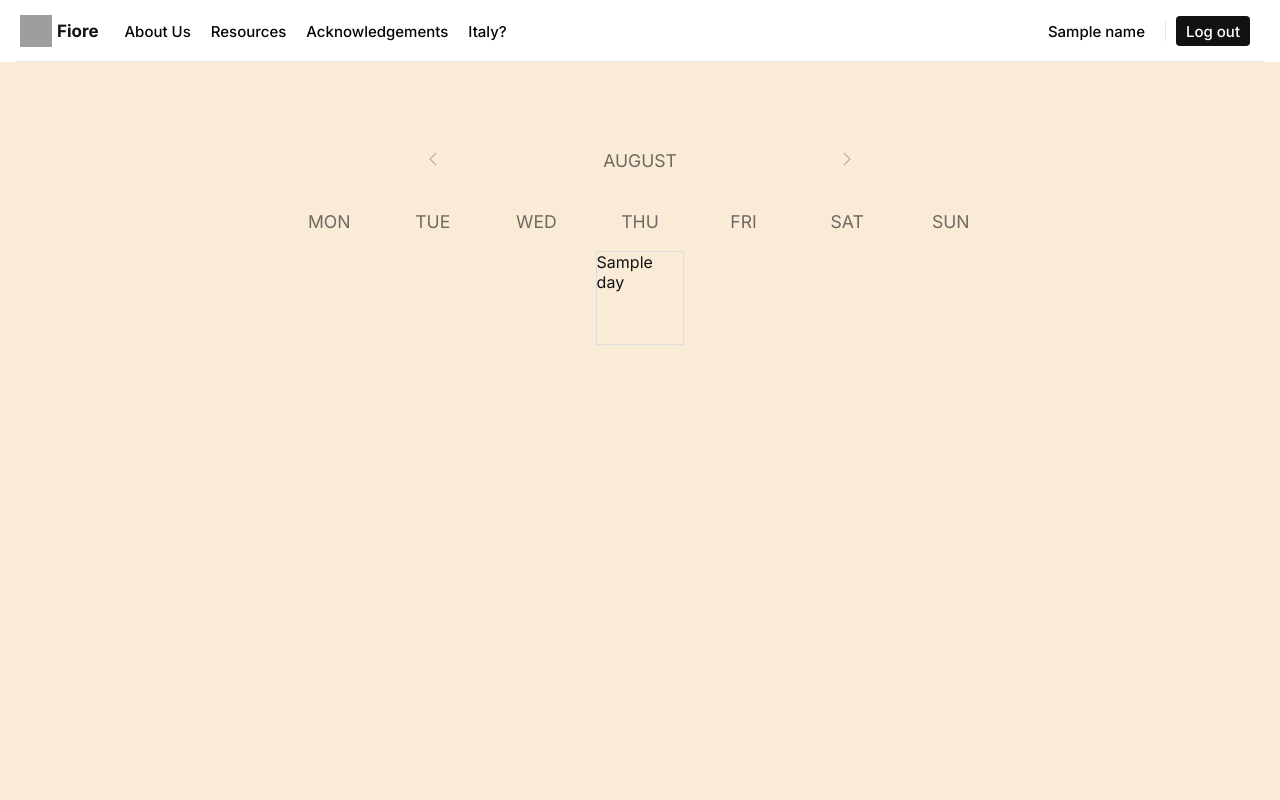
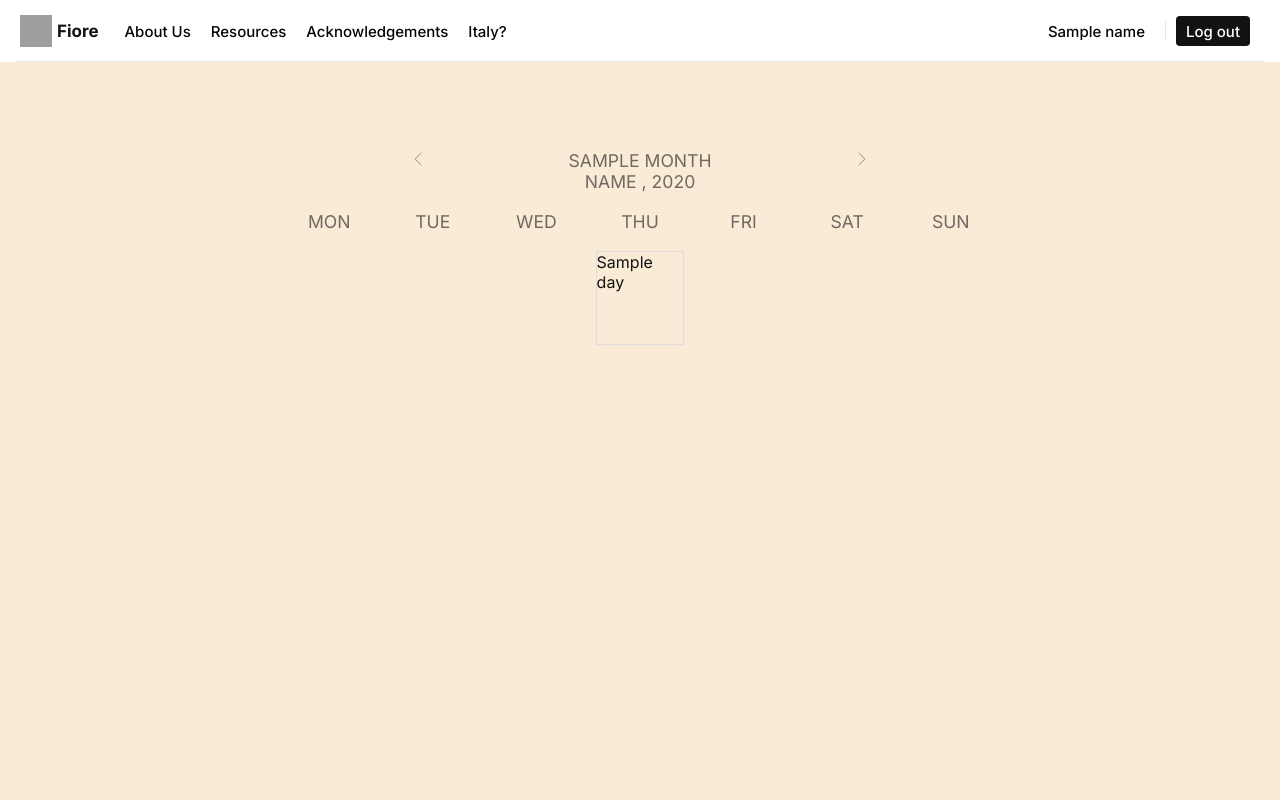
Before and after one commit to tintedwindow/fiore, a Flask app: template templates/home_new.html in a window 1280 px wide. Run offline with Flask 3, Linux system fonts and the light colour scheme; the template is opened without the code that fills it: most values are stand-ins (such as "Sample title", 1, 10 or a date in 2020); some libraries are stand-ins or nearby versions; grey boxes are pictures that could not be loaded.

Commit message:
Month & year scroll

```diff
--- a/app.py
+++ b/app.py
@@ -1,6 +1,7 @@
 import os
 
 import calendar
+from datetime import datetime
 from cs50 import SQL
 from flask import Flask, flash, redirect, render_template, request, session
 from flask_session import Session
@@ -36,16 +37,59 @@ def after_request(response):
     response.headers["Pragma"] = "no-cache"
     return response
 
-@app.route("/home")
+@app.route("/home", methods=["GET", "POST"])
 @login_required
 def home():
 
-    user = db.execute(
-        "SELECT id, username FROM users WHERE id = ?", session["user_id"]
-    )
+    if request.method == "POST":
+        # do the calculation per value and display the form
+        month_updater = int(request.form.get("month_updater"))
 
-    current_cal = calendar.monthcalendar(2024, 4)
-    return render_template("home_new.html", name = user[0]["username"], calander=current_cal)
+
+        if ((session["month"] + month_updater) > 12):
+            session["year"] = session["year"] + 1
+            session["month"] = 1
+
+        elif(((session["month"] + month_updater) < 1)):
+            session["year"] = session["year"] - 1
+            session["month"] = 12
+
+        else:
+            session["month"] = session["month"] + month_updater
+
+        # get new values for templating
+        month_name = calendar.month_name[session["month"]]
+        month = session["month"]
+        year = session["year"]
+
+        current_cal = calendar.monthcalendar(year, session["month"])
+
+        user = db.execute(
+            "SELECT id, username FROM users WHERE id = ?", session["user_id"]
+        )
+
+        return render_template("home_new.html", name = user[0]["username"], calander=current_cal, month_name=month_name, year=year)
+
+
+
+    else:
+        # seeds with the current month integer
+        session["month"] = datetime.now().month
+        # same with year
+        session["year"] = datetime.now().year
+
+        #get current month name dynamically
+        month_name = calendar.month_name[session["month"]]
+        year = session["year"]
+
+        user = db.execute(
+            "SELECT id, username FROM users WHERE id = ?", session["user_id"]
+        )
+
+        current_cal = calendar.monthcalendar(2024, 4)
+        return render_template("home_new.html", name = user[0]["username"], calander=current_cal, month_name=month_name, year=year)
+
+
 
 
 @app.route("/")
--- a/static/styles_main.css
+++ b/static/styles_main.css
@@ -158,6 +158,12 @@
     justify-content: space-evenly ;
     text-align: center;
     font-size: 1.1rem;
+    text-transform: uppercase;
+}
+
+.calander-month-year {
+    width: 20%;
+    color: rgba(18, 18, 18, 0.6)
 }
 
 .arrow {
--- a/templates/home_new.html
+++ b/templates/home_new.html
@@ -43,7 +43,7 @@
             <div class="calander">
                 <div class="calander-month">
                     <form action="/home" method="post">
-                        <input type="hidden" name="month" value="-1">
+                        <input type="hidden" name="month_updater" value="-1">
                         <button class="arrow" type="submit">
                             <svg xmlns="http://www.w3.org/2000/svg" width="16" height="16" fill="currentColor" class="bi bi-chevron-left" viewBox="0 0 16 16">
                                 <path fill-rule="evenodd" d="M11.354 1.646a.5.5 0 0 1 0 .708L5.707 8l5.647 5.646a.5.5 0 0 1-.708.708l-6-6a.5.5 0 0 1 0-.708l6-6a.5.5 0 0 1 .708 0"/>
@@ -51,12 +51,12 @@
                         </button>
                     </form>
 
-                    <div class="calander-day-week">
-                        AUGUST
+                    <div class="calander-month-year">
+                        {{month_name}} , {{year}}
                     </div>
 
                     <form action="/home" method="post">
-                        <input type="hidden" name="month" value="1">
+                        <input type="hidden" name="month_updater" value="1">
                         <button class="arrow" type="submit">
                             <svg xmlns="http://www.w3.org/2000/svg" width="16" height="16" fill="currentColor" class="bi bi-chevron-right" viewBox="0 0 16 16">
                                 <path fill-rule="evenodd" d="M4.646 1.646a.5.5 0 0 1 .708 0l6 6a.5.5 0 0 1 0 .708l-6 6a.5.5 0 0 1-.708-.708L10.293 8 4.646 2.354a.5.5 0 0 1 0-.708"/>
```
Also changed, not shown: 1 other file.
